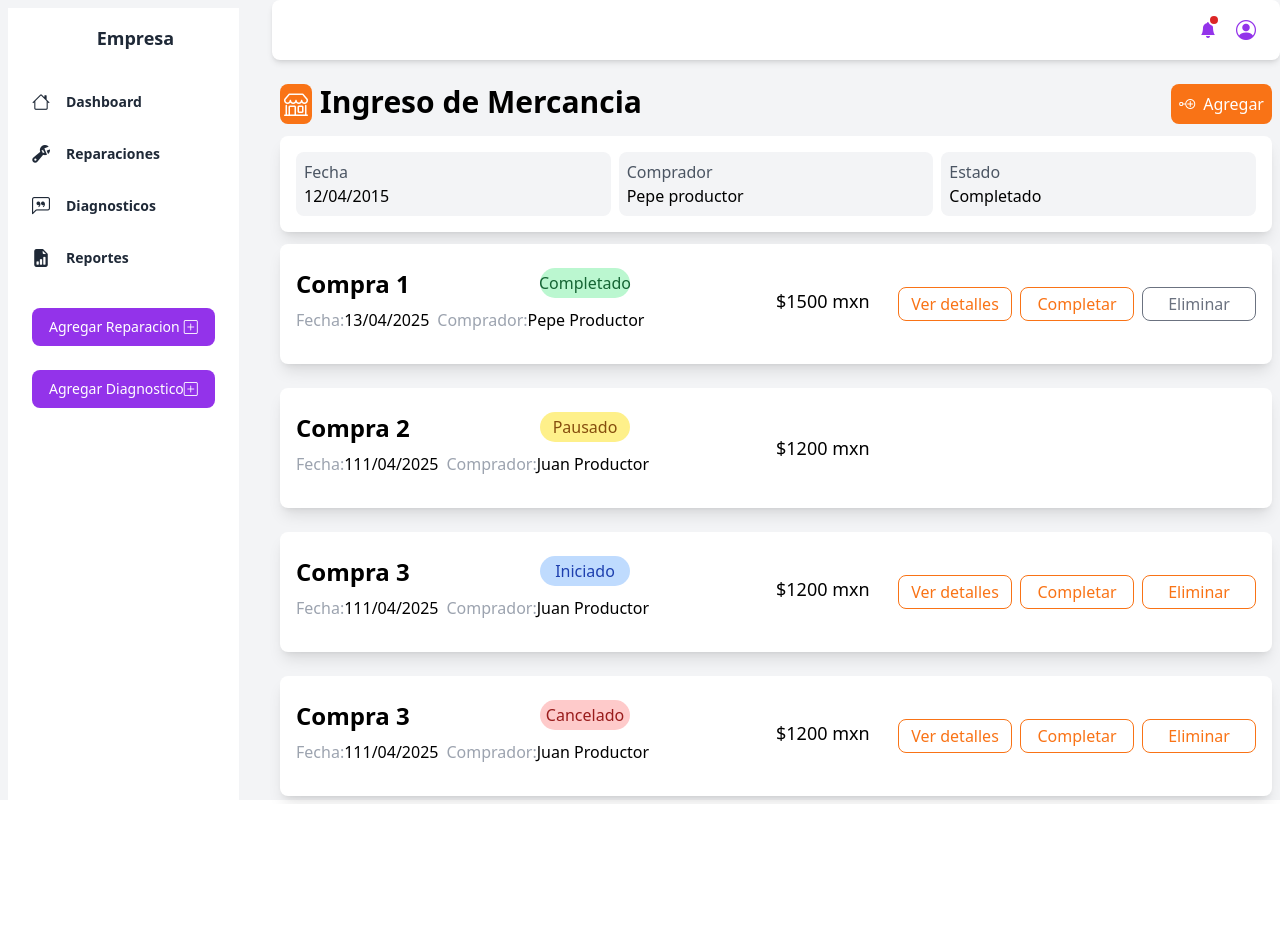
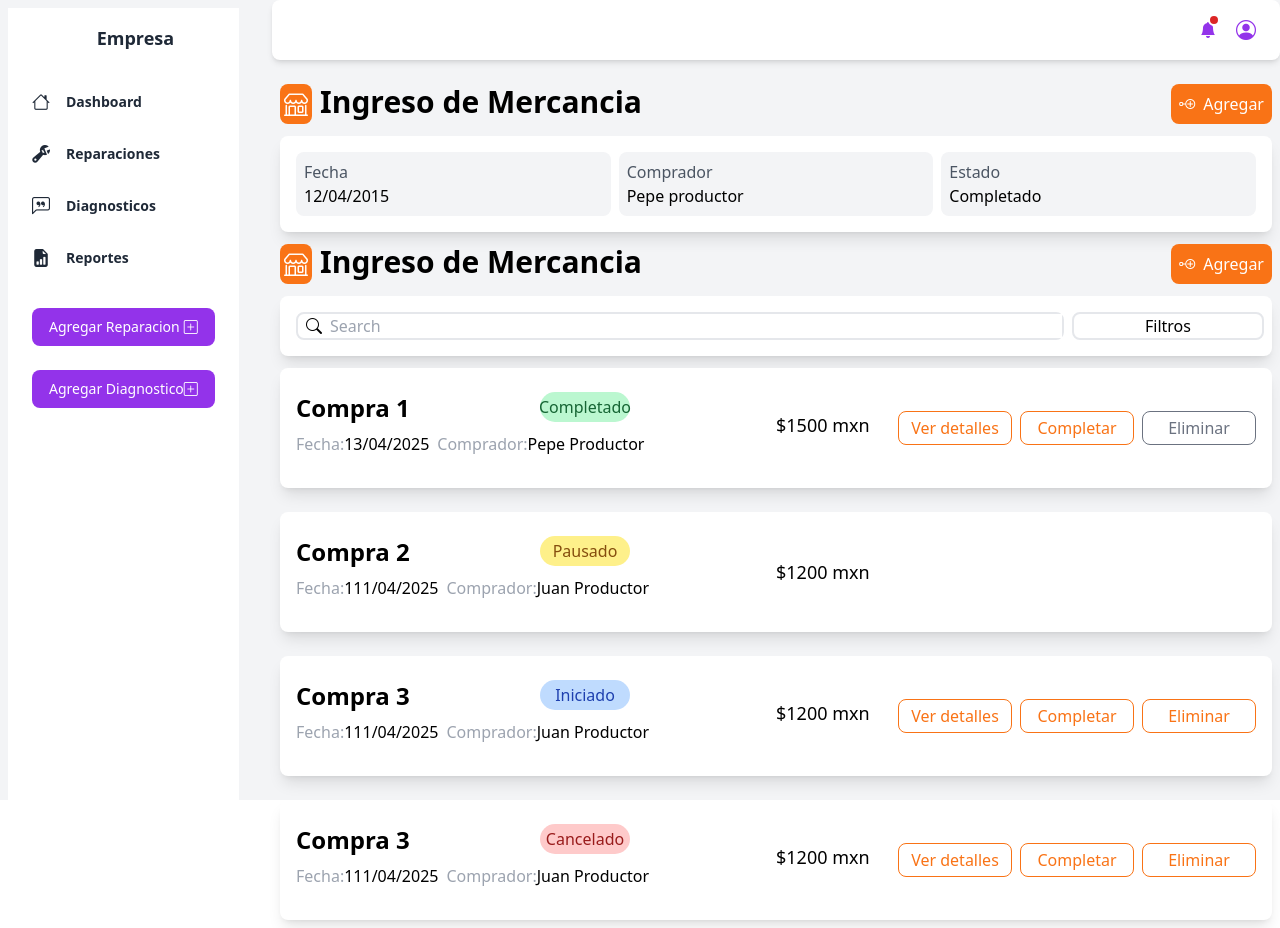
Before and after one commit to AvielAD/ui-components, a Next.js app: page /dashboard1/pagina3 in a window 1280 px wide. Before the commit the page ends 804 px from the top, so only its background shows below. Built offline with nearby package versions, Linux system fonts and the light colour scheme.

Commit message:
form search in banner

```diff
--- a/app/dashboard1/pagina3/page.tsx
+++ b/app/dashboard1/pagina3/page.tsx
@@ -1,8 +1,15 @@
 'use client'
 import BarBannerNew from '@/components/barbanner'
 import ElementList from '@/components/elementlist'
+import FormSearchFilters from '@/components/formsearchfilters'
+import { useEffect, useState } from 'react'
+const Index = () => {
+    const [showFilters, setShowFilters] = useState(false)
+    const [dataInput, setDataInput] = useState("")
 
-const Index = () => {
+    const closeMenuFilters =()=>{
+        setShowFilters(!showFilters)
+    }
 
     const DefButton = {
         action: () => { console.log("Impresion Ejemplo") },
@@ -10,12 +17,43 @@ const Index = () => {
         icon: "bi bi-node-plus",
         disabled: false
     }
+    useEffect(()=>{
+        //OnSubmit("");
+        console.log('useeefffect')
+    },[dataInput])
+
+    const OnSubmit = (e:any)=>{
+        e.preventDefault()
+        console.log('submiting...')
+    }
+
     return (
         <div className='max-w-screen-xl mx-auto'>
             <BarBannerNew
             button={DefButton}
             title={{ message: "Ingreso de Mercancia", icon: "bi bi-shop" }}
-            messages={Messages}></BarBannerNew>
+            messages={Messages}>
+
+            </BarBannerNew>
+
+            <BarBannerNew
+            button={DefButton}
+            title={{ message: "Ingreso de Mercancia", icon: "bi bi-shop" }}
+            //</div>messages={Messages}
+            >
+                <FormSearchFilters
+                showFilters={{show: showFilters, setShow: closeMenuFilters}}
+                datainput={{setValue: setDataInput}}>
+
+                    <form className='grid grid-cols-2' onSubmit={OnSubmit}>
+                        <input type="text" placeholder='nombre' />
+                        <input type="text" placeholder='nombre' />
+                        <input type="text" placeholder='nombre' />
+                        <input type="text" placeholder='nombre' />
+                        <button type='submit'>enviar</button>
+                    </form>
+                </FormSearchFilters>
+            </BarBannerNew>
             <div className='grid gap-6'>
                 {
                     datacompras ? datacompras.map((item, index:number) =>
--- a/components/barbanner/index.tsx
+++ b/components/barbanner/index.tsx
@@ -13,9 +13,10 @@ const columnsmessage = [
 
 const Index = (props:
     {
+        children?: JSX.Element | null,
         title: { message: string, icon: string },
         messages?: Array<titlemessage>,
-        button?: { action: () => void, title: string, icon: string, disabled: boolean} | null,
+        button?: { action: () => void, title: string, icon: string, disabled: boolean } | null,
         buttonback?: { action: () => void } | null
     }) => {
     return (
@@ -29,11 +30,11 @@ const Index = (props:
             <div className="col-start-3 col-end-4 flex justify-around md:justify-end gap-2">
                 {
                     props.buttonback ?
-                    <button className="focus:ring-4 rounded-lg inline-flex p-2 bg-secondary-200"
-                        onClick={() => props.buttonback?.action()}>
-                        <i className="bi bi-arrow-left pr-2"></i>
-                        <p className="">Volver</p>
-                    </button> : null
+                        <button className="focus:ring-4 rounded-lg inline-flex p-2 bg-secondary-200"
+                            onClick={() => props.buttonback?.action()}>
+                            <i className="bi bi-arrow-left pr-2"></i>
+                            <p className="">Volver</p>
+                        </button> : null
                 }
 
                 {
@@ -58,7 +59,9 @@ const Index = (props:
                                     <span className="text-secondary-600">{item.title}</span>
                                     <p>{item.message}</p>
                                 </div>
-                            )) : <></>
+                            ))
+                            :
+                            props.children ?? <></>
 
                     }
                 </div>
--- a/components/export.ts
+++ b/components/export.ts
@@ -9,6 +9,8 @@ import useModal from './customhooks/useModal'
 import SkeletonTable from './skeletontable'
 import * as ServerResponseDto from './customhooks/Dtos/ServerResponse.dto'
 import ElementList from './elementlist'
+import FormSearhFilters from './formsearchfilters'
+
 export{
     BarBanner,
     Modal,
@@ -20,5 +22,6 @@ export{
     useToast,
     useModal,
     ElementList,
+    FormSearhFilters,
     ServerResponseDto
 }
--- /dev/null
+++ b/components/formsearchfilters/index.tsx
@@ -0,0 +1,42 @@
+import { useState } from "react"
+
+const Index = (props: {
+    children: JSX.Element,
+    showFilters: { show: boolean, setShow: () => void }
+    datainput: {setValue: (value:string)=>void}
+}) => {
+    const [datainput, setDataInput]= useState("")
+    const SetValue = (e:any)=>{
+        if(e.key === 'Enter'){
+            props.datainput.setValue(datainput)
+        }
+    }
+
+    return (
+        <div className="">
+                <div className="grid grid-cols-[80%_20%] gap-2 w-full">
+                    <div className="w-full flex justify-start border-secondary-200 border-solid border-2 rounded-lg">
+                        <div className="w-full inline-flex pl-2">
+                            <i className="bi bi-search h-4 w-4 "></i>
+                            <input className="w-full px-2 outline-none" type="search"
+                            onChange={(e)=>setDataInput(e.target.value)}
+                            onKeyDown={SetValue}
+                            value={datainput}
+                            placeholder="Search" />
+                        </div>
+                    </div>
+                    <div className="border-2 border-solid border-secondary-200 rounded-lg">
+                        <button onClick={() => props.showFilters.setShow()} className="">Filtros</button>
+                    </div>
+                </div>
+
+            <div className={`${props.showFilters.show ? "" : "hidden"} relative`}>
+                <div className="absolute top-4 right-0 rounded-lg shadow-lg bg-white p-2">
+                    {props.children ?? <></>}
+                </div>
+            </div>
+        </div>
+    )
+}
+
+export default Index
```
